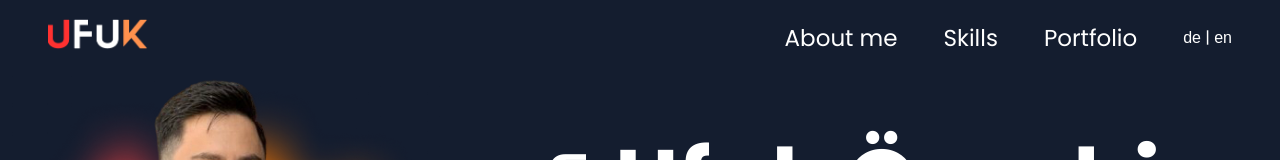
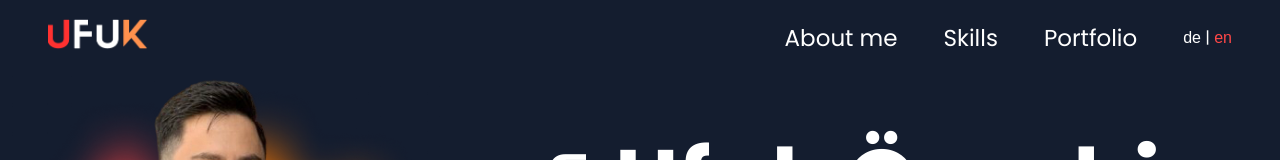
Before and after one commit to Ufuk95/Portfolio, an Angular app: page / in a window 1280 px wide. Shown: the top 160 px of the page. Built offline with nearby package versions, Linux system fonts and the light colour scheme.

Commit message:
close to finish again

```diff
--- a/src/app/imprint/imprint.component.ts
+++ b/src/app/imprint/imprint.component.ts
@@ -1,4 +1,5 @@
-import { Component } from '@angular/core';
+import { Component, OnInit } from '@angular/core';
+import { LanguageService } from '../language.service';
 
 @Component({
   selector: 'app-imprint',
@@ -7,6 +8,13 @@ import { Component } from '@angular/core';
   templateUrl: './imprint.component.html',
   styleUrl: './imprint.component.scss'
 })
-export class ImprintComponent {
+export class ImprintComponent implements OnInit {
   mail: string = "oezsahin95@icloud.com"
+
+  constructor(private translationService: LanguageService) {}
+
+  ngOnInit() {
+    const currentLanguage = this.translationService.getLanguage();
+    this.translationService.translatePage(currentLanguage);
+  }
 }
--- a/src/app/language.service.ts
+++ b/src/app/language.service.ts
@@ -4,6 +4,7 @@ import { Injectable } from '@angular/core';
   providedIn: 'root'
 })
 export class LanguageService {
+
   open: boolean = false;
   langMode = "en";
   isGerman = false;
@@ -109,10 +110,10 @@ export class LanguageService {
       'de': `Bitte geben Sie eine gültige Nachricht ein`
     },
     'privacy': {
-      'en': `I've read the <a href="privacy" target="_blank" style="color: rgba(255, 71, 71, 1); text-decoration: none; background-color: transparent;"
+      'en': `I've read the <a href="privacy" style="color: rgba(255, 71, 71, 1); text-decoration: none; background-color: transparent;"
           onmouseover="this.style.textDecoration='underline';"
           onmouseout="this.style.textDecoration='none';">privacy policy</a> and agree to the processing of my data as outlined.`,
-      'de': `Ich habe die <a href="privacy" target="_blank" style="color: rgba(255, 71, 71, 1); text-decoration: none; background-color: transparent;"
+      'de': `Ich habe die <a href="privacy" style="color: rgba(255, 71, 71, 1); text-decoration: none; background-color: transparent;"
           onmouseover="this.style.textDecoration='underline';"
           onmouseout="this.style.textDecoration='none';">Datenschutzerklärung</a> gelesen und stimme der Verarbeitung meiner Daten wie beschrieben zu.`
     },
@@ -703,10 +704,16 @@ export class LanguageService {
     const elements = document.querySelectorAll('[data-translate-key]');
     elements.forEach(element => this.translateElement(element as HTMLElement, lang));
     this.langMode = lang;
-    this.isGerman = lang === "de";
+    if(lang == "de"){
+      this.isGerman = true;
+    }
+    else{
+      this.isGerman = false;
+    }
   }
 
-  constructor() { }
-
+  getLanguage(): string {
+    return this.langMode;
+  }
 
 }
--- a/src/app/main/about-me/about-me.component.ts
+++ b/src/app/main/about-me/about-me.component.ts
@@ -1,4 +1,5 @@
 import { Component } from '@angular/core';
+import { LanguageService } from '../../language.service';
 
 @Component({
   selector: 'app-about-me',
@@ -8,5 +9,10 @@ import { Component } from '@angular/core';
   styleUrl: './about-me.component.scss'
 })
 export class AboutMeComponent {
+  constructor(private translationService: LanguageService) {}
 
+  ngOnInit() {
+    const currentLanguage = this.translationService.getLanguage();
+    this.translationService.translatePage(currentLanguage);
+  }
 }
--- a/src/app/main/contact/contact.component.ts
+++ b/src/app/main/contact/contact.component.ts
@@ -78,4 +78,11 @@ export class ContactComponent {
 
 
   }
+
+  constructor(private translationService: LanguageService) {}
+
+  ngOnInit() {
+    const currentLanguage = this.translationService.getLanguage();
+    this.translationService.translatePage(currentLanguage);
+  }
 }
--- a/src/app/main/landing-page/landing-page.component.ts
+++ b/src/app/main/landing-page/landing-page.component.ts
@@ -1,5 +1,6 @@
 import { CommonModule } from '@angular/common';
 import { Component } from '@angular/core';
+import { LanguageService } from '../../language.service';
 
 
 @Component({
@@ -11,4 +12,11 @@ import { Component } from '@angular/core';
 })
 export class LandingPageComponent {
   email: string = 'oezsahin95@icloud.com';
+
+  constructor(private translationService: LanguageService) {}
+
+  ngOnInit() {
+    const currentLanguage = this.translationService.getLanguage();
+    this.translationService.translatePage(currentLanguage);
+  }
 }
--- a/src/app/main/my-skills/my-skills.component.ts
+++ b/src/app/main/my-skills/my-skills.component.ts
@@ -1,5 +1,6 @@
 import { CommonModule } from '@angular/common';
 import { Component } from '@angular/core';
+import { LanguageService } from '../../language.service';
 
 @Component({
   selector: 'app-my-skills',
@@ -22,4 +23,11 @@ export class MySkillsComponent {
     { src: '/img/skills/scrum.png', name: 'Scrum' },
     { src: '/img/skills/material.png', name: 'Material design' }
   ];
+
+  constructor(private translationService: LanguageService) {}
+
+  ngOnInit() {
+    const currentLanguage = this.translationService.getLanguage();
+    this.translationService.translatePage(currentLanguage);
+  }
 }
--- a/src/app/main/portfolio/portfolio.component.ts
+++ b/src/app/main/portfolio/portfolio.component.ts
@@ -1,5 +1,6 @@
 import { CommonModule } from '@angular/common';
 import { Component } from '@angular/core';
+import { LanguageService } from '../../language.service';
 
 @Component({
   selector: 'app-portfolio',
@@ -16,5 +17,10 @@ export class PortfolioComponent {
     { imgsrc: '/img/portfolio/SimpleCRM.png', name: 'Simple CRM', environment: 'Angular | Firebase', text: 'A very Simple Customer Relationship Management system working with CRUD functionality.'},
     { imgsrc: '/img/portfolio/Pokedex.png', name: 'Pokédex', environment: 'JavaScript | HTML | CSS | Api', text: 'Based on the PokéAPI a simple library that provides and catalogues pokemon information.'}
   ]
+  constructor(private translationService: LanguageService) {}
 
+  ngOnInit() {
+    const currentLanguage = this.translationService.getLanguage();
+    this.translationService.translatePage(currentLanguage);
+  }
 }
--- a/src/app/privacy/privacy.component.ts
+++ b/src/app/privacy/privacy.component.ts
@@ -1,12 +1,20 @@
-import { Component } from '@angular/core';
+import { Component, OnInit } from '@angular/core';
+import { LanguageService } from '../language.service';
 
 @Component({
   selector: 'app-privacy',
   standalone: true,
   imports: [],
   templateUrl: './privacy.component.html',
-  styleUrl: './privacy.component.scss'
+  styleUrls: ['./privacy.component.scss']
 })
-export class PrivacyComponent {
-  mail: string = "oezsahin95@icloud.com"
+export class PrivacyComponent implements OnInit {
+  mail: string = "oezsahin95@icloud.com";
+
+  constructor(private translationService: LanguageService) {}
+
+  ngOnInit() {
+    const currentLanguage = this.translationService.getLanguage();
+    this.translationService.translatePage(currentLanguage);
+  }
 }
--- a/src/app/shared/header/header.component.html
+++ b/src/app/shared/header/header.component.html
@@ -8,7 +8,10 @@
         <a href="#skills">Skills</a>
         <a href="#portfolio">Portfolio</a>
         <div>
-            <button (click)="switchLanguage('de')">de</button> | <button (click)="switchLanguage('en')">en</button>
+            <button [class.active]="currentLanguage === 'de'" (click)="switchLanguage('de')">de</button> |
+            <button [class.active]="currentLanguage === 'en'" (click)="switchLanguage('en')">en</button>
+
+
         </div>
     </div>
 
--- a/src/app/shared/header/header.component.scss
+++ b/src/app/shared/header/header.component.scss
@@ -48,6 +48,10 @@
             &:hover {
                 color: rgba(255, 71, 71, 1);
                 cursor: pointer;
+            }
+
+            &.active {
+                color: rgba(255, 71, 71, 1);
             }
         }
     }
--- a/src/app/shared/header/header.component.ts
+++ b/src/app/shared/header/header.component.ts
@@ -1,4 +1,4 @@
-import { Component, HostListener } from '@angular/core';
+import { Component, HostListener, OnInit } from '@angular/core';
 import { CommonModule } from '@angular/common';
 import { LanguageService } from '../../language.service';
 import { RouterModule } from '@angular/router';
@@ -8,10 +8,17 @@ import { RouterModule } from '@angular/router';
   standalone: true,
   imports: [CommonModule, RouterModule],
   templateUrl: './header.component.html',
-  styleUrl: './header.component.scss'
+  styleUrls: ['./header.component.scss'] // Fix the styleUrls property
 })
-export class HeaderComponent {
+export class HeaderComponent implements OnInit {
   menuOpen = false;
+  currentLanguage!: string;
+
+  constructor(private translationService: LanguageService) {}
+
+  ngOnInit() {
+    this.currentLanguage = this.translationService.getLanguage();
+  }
 
   toggleMenu() {
     this.menuOpen = !this.menuOpen;
@@ -40,9 +47,8 @@ export class HeaderComponent {
     }
   }
 
-  constructor(private translationService: LanguageService) {}
-
   switchLanguage(language: string) {
+    this.currentLanguage = language;  // Set the current language
     this.translationService.translatePage(language);
   }
 }
```
